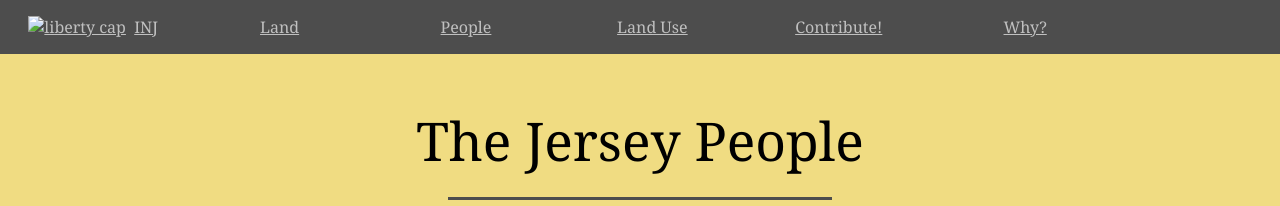
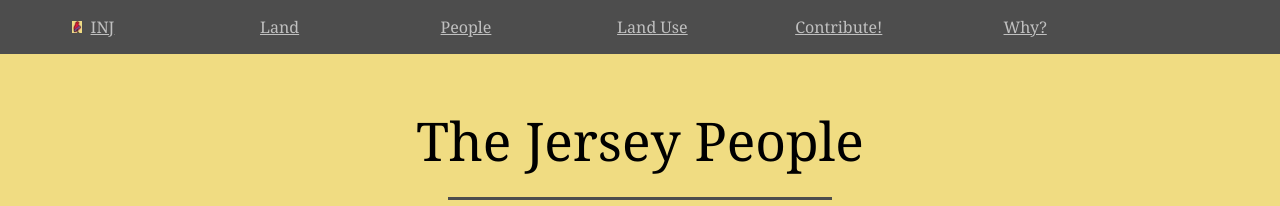
Before and after one commit to jonfried/oakafee.github.io, a Jekyll site: the page built from _posts/2016-08-21-jersey-people.md, in a window 1280 px wide. Shown: the top 206 px of the page. Built offline with Jekyll 4.4.1, drawn with Linux system fonts in a browser that asks for light colours.

Commit message:
Update default.html

```diff
--- a/_layouts/default.html
+++ b/_layouts/default.html
@@ -24,7 +24,7 @@
 <div id="container">
 <!---- Menu ----->
   <div id="menu-container">
-    <div class="menu-item"><p><a class="menu-text" href="index.html"><img src="images/liberty-cap.jpg" height="12px" alt="liberty cap" /></a>&nbsp;&nbsp;<a class="menu-text" href="index.html">INJ</a></p></div>
+    <div class="menu-item"><p><a class="menu-text" href="index.html"><img src="{{ site.url }}/images/liberty-cap.jpg" height="12px" alt="liberty cap" /></a>&nbsp;&nbsp;<a class="menu-text" href="index.html">INJ</a></p></div>
     <div class="menu-item"><p><a class="menu-text" href="land.html">Land</a></p></div>
     <div class="menu-item"><p> <a class="menu-text" href="people.html">People</a></p></div>
     <div class="menu-item"><p> <a class="menu-text" href="land-use.html">Land Use</a></p></div>
```
